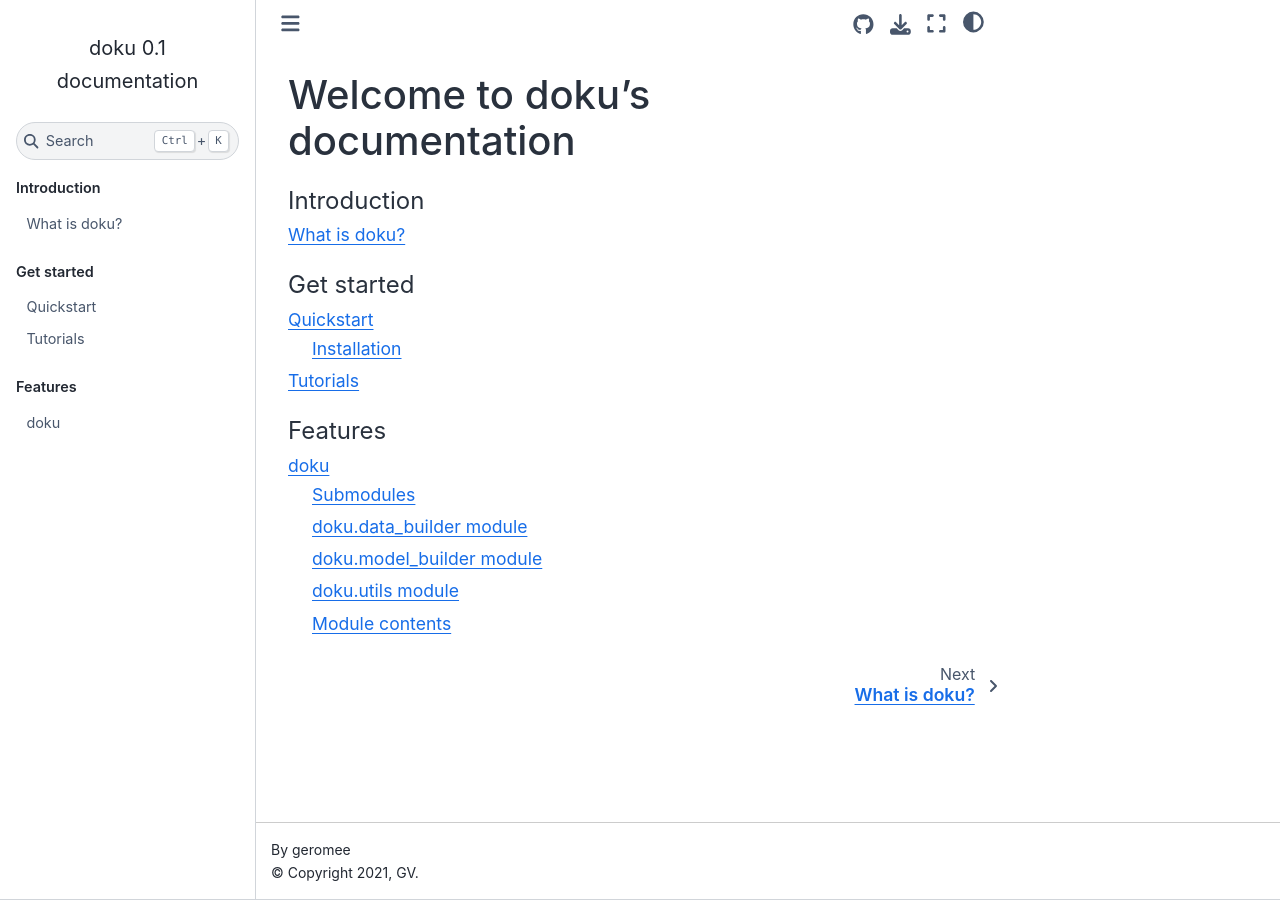
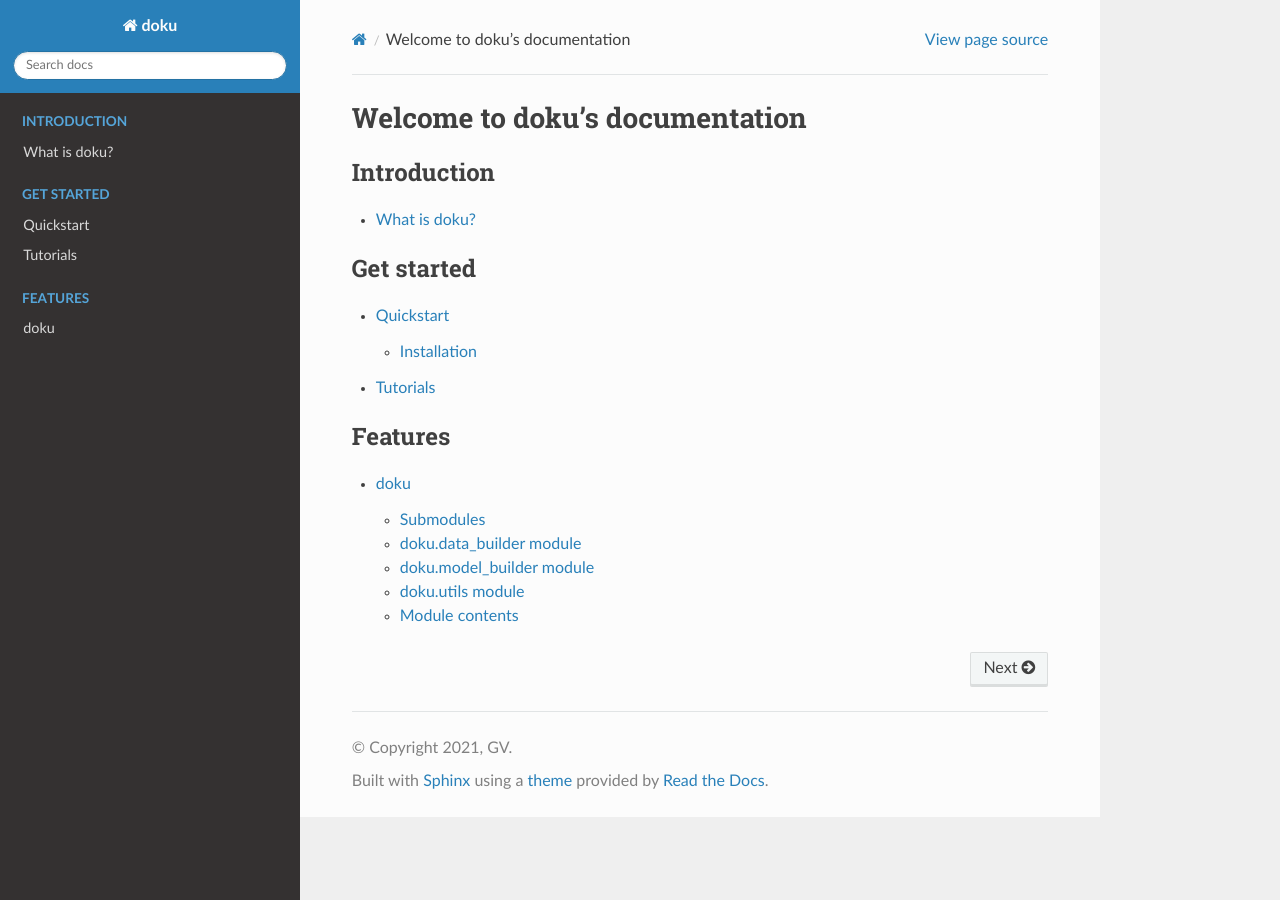
Before and after one commit to gerome-v/doku, a Sphinx documentation site: the page built from docs/source/index.rst, in a window 1280 px wide. Built offline with Sphinx 7.4.7 and the Read the Docs theme 2.0.0, drawn with Linux system fonts in a browser that asks for light colours.

Commit message:
docs: fix build

```diff
--- a/docs/source/conf.py
+++ b/docs/source/conf.py
@@ -64,8 +64,8 @@ exclude_patterns = ['_build']
 # The theme to use for HTML and HTML Help pages.  See the documentation for
 # a list of builtin themes.
 #
-html_theme = "sphinx_book_theme"
-# html_theme = "sphinx_rtd_theme"
+# html_theme = "sphinx_book_theme"
+html_theme = "sphinx_rtd_theme"
 html_theme_options = {
     # "logo_only": True,
     "repository_url": "https://github.com/gerome-v/doku",
```
